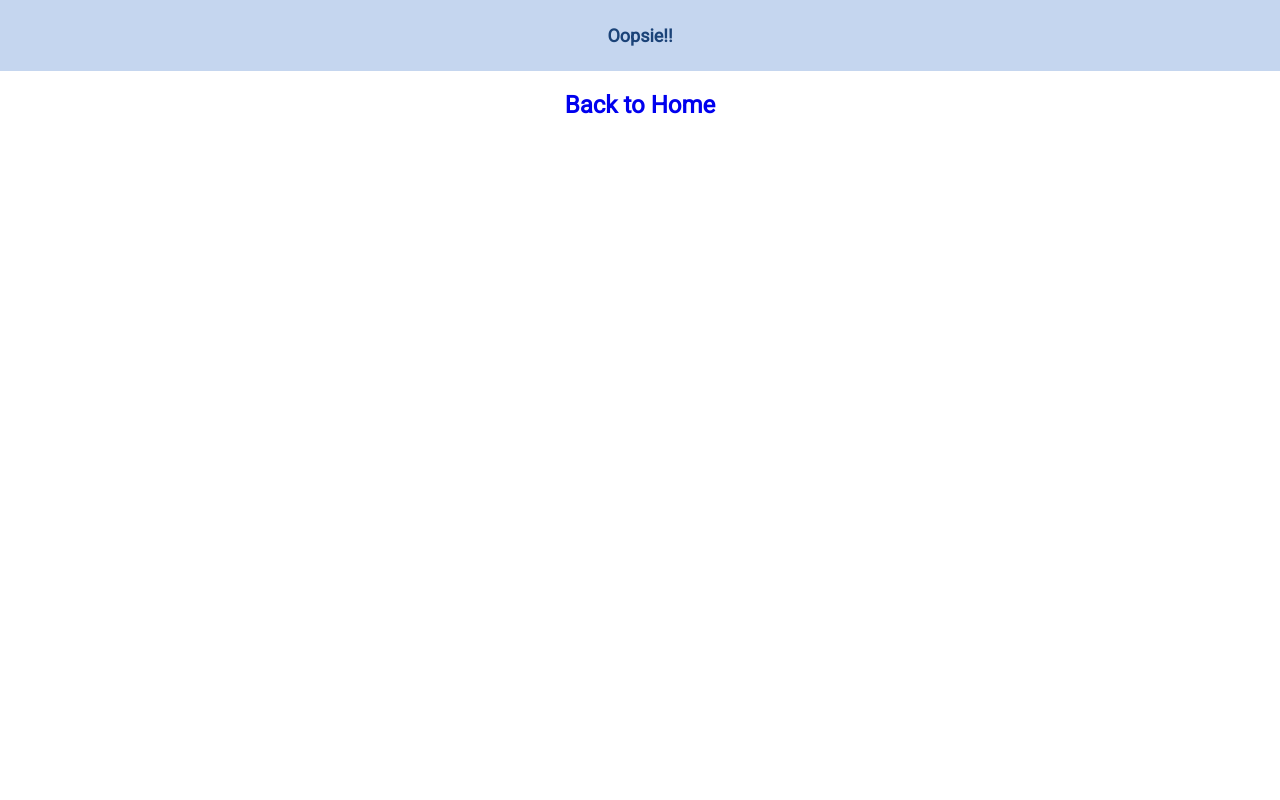
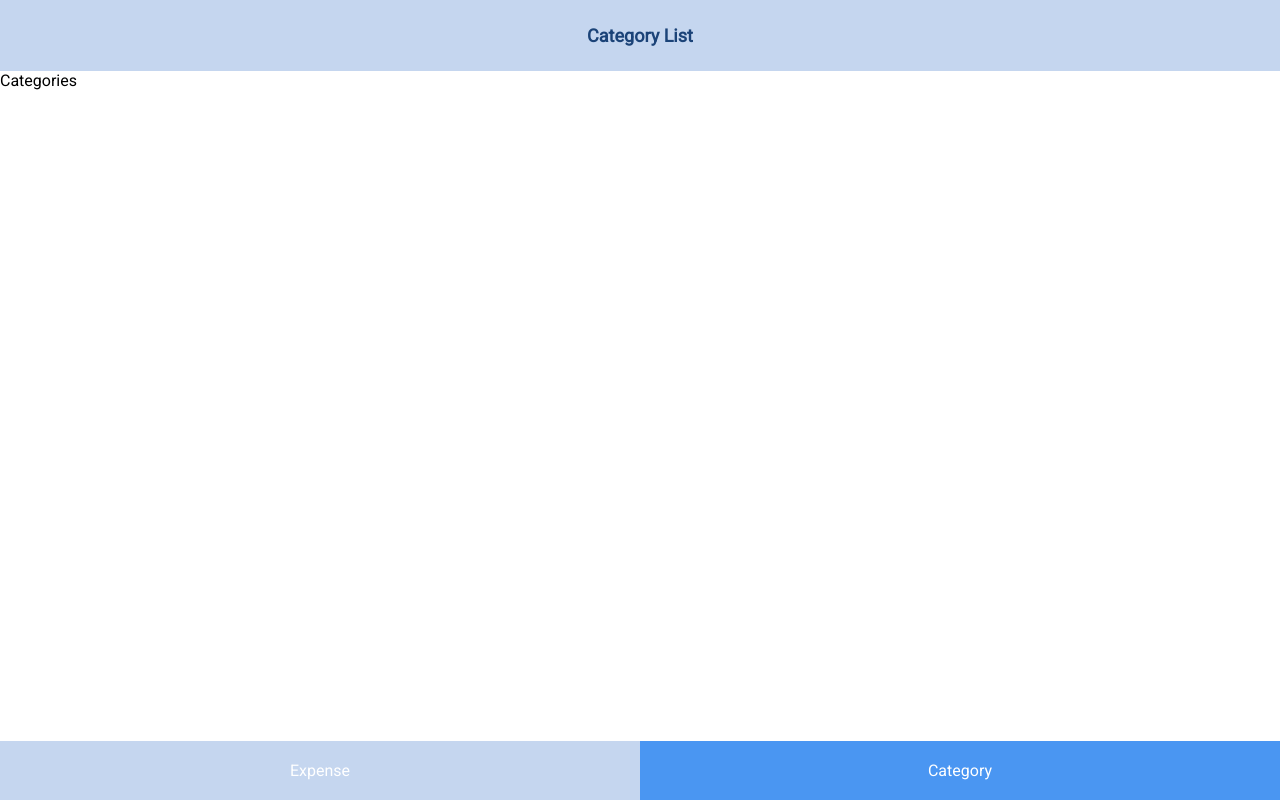
Before and after one commit to skalkii/expense-tracker, a Next.js app: page /categories in a window 1280 px wide. Before the commit this address had no page. Built offline with nearby package versions, Linux system fonts and the light colour scheme.

Commit message:
expense update and categories page layout

```diff
--- /dev/null
+++ b/app/categories/page.tsx
@@ -0,0 +1,21 @@
+import { Roboto } from "next/font/google";
+import ExpenseCategories, {
+  ExpenseCategoriesPropTypes,
+} from "@/components/expensecategories";
+
+const roboto = Roboto({
+  weight: "400",
+  subsets: ["latin"],
+});
+
+import EXPENSE_CATEGORIES_CONTENT from "@/content/expensecategories.json";
+
+export default function Home() {
+  return (
+    <main className={roboto.className}>
+      <ExpenseCategories
+        {...(EXPENSE_CATEGORIES_CONTENT as ExpenseCategoriesPropTypes)}
+      />
+    </main>
+  );
+}
--- /dev/null
+++ b/components/expensecategories/expensecategories.module.scss
@@ -0,0 +1,6 @@
+@import "../../styles//main";
+
+.pageWrapper {
+  display: flex;
+  flex-direction: column;
+}
--- /dev/null
+++ b/components/expensecategories/index.tsx
@@ -0,0 +1,25 @@
+"use client";
+
+import React, { useContext } from "react";
+import TopBar, { TopBarPropTypes } from "../topbar";
+import { ExpensesContext } from "@/contexts/expenses";
+import styles from "./expensecategories.module.scss";
+import Tabs, { TabType } from "../tabs";
+
+export interface ExpenseCategoriesPropTypes {
+  topbar: TopBarPropTypes;
+  tabs: TabType[];
+}
+
+const ExpenseTracking = ({ topbar, tabs }: ExpenseCategoriesPropTypes) => {
+  const { expenses } = useContext(ExpensesContext);
+  return (
+    <div className={styles.pageWrapper}>
+      <TopBar {...topbar} />
+      Categories
+      <Tabs tabs={tabs} />
+    </div>
+  );
+};
+
+export default ExpenseTracking;
--- a/components/expensetracking/index.tsx
+++ b/components/expensetracking/index.tsx
@@ -52,7 +52,7 @@ const ExpenseMonthlyCard = ({
               styles.cardItem,
               type === ExpenseTypeEnum.CashOut ? styles.cashOut : styles.cashIn
             )}
-            onClick={() => router.push("/edit/" + id)}
+            onClick={() => router.push("/update/" + id)}
           >
             <p>{category.name}</p>
             <p>{getAmountStringByType(type, amount)}</p>
--- /dev/null
+++ b/components/expenseupdate/expenseupdate.module.scss
@@ -0,0 +1,26 @@
+@import "../../styles//main";
+
+.pageWrapper {
+  display: flex;
+  flex-direction: column;
+}
+
+.btnWrapper {
+  width: 100%;
+  display: flex;
+  position: fixed;
+  bottom: 0;
+  justify-content: space-around;
+  padding: rem(15);
+  button {
+    width: 45%;
+  }
+  @include md {
+    padding: rem(25);
+    gap: rem(40);
+    justify-content: center;
+    button {
+      width: rem(300);
+    }
+  }
+}
--- /dev/null
+++ b/content/expensecategories.json
@@ -0,0 +1,9 @@
+{
+  "topbar": {
+    "title": "Category List"
+  },
+  "tabs": [
+    { "title": "Expense", "href": "/" },
+    { "title": "Category", "href": "/categories" }
+  ]
+}
```
Also changed, not shown: app/update/[expenseId]/page.tsx (added, +19 -0 lines), components/expenseupdate/index.tsx (added, +35 -0 lines), content/expenseupdate.json (added, +17 -0 lines).
